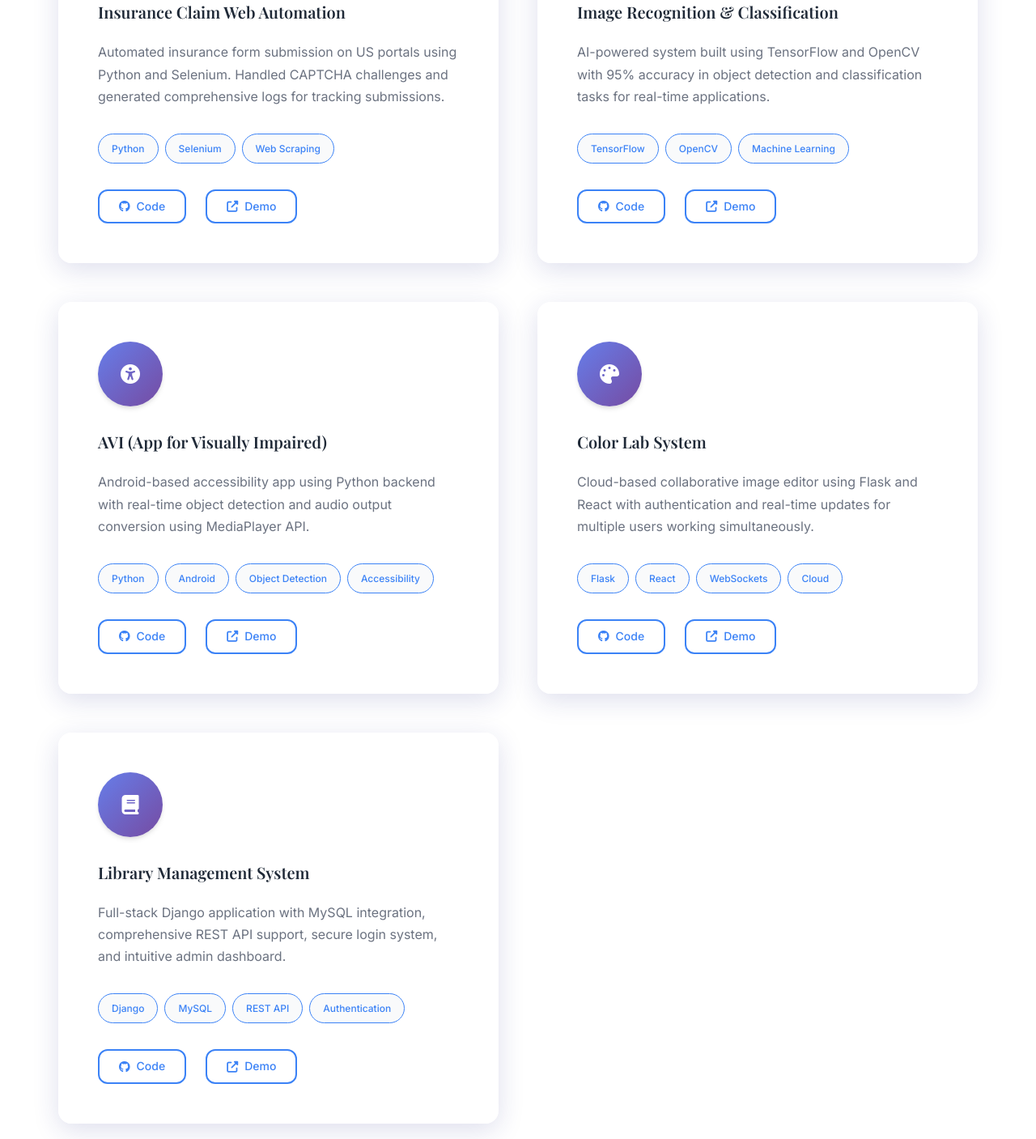
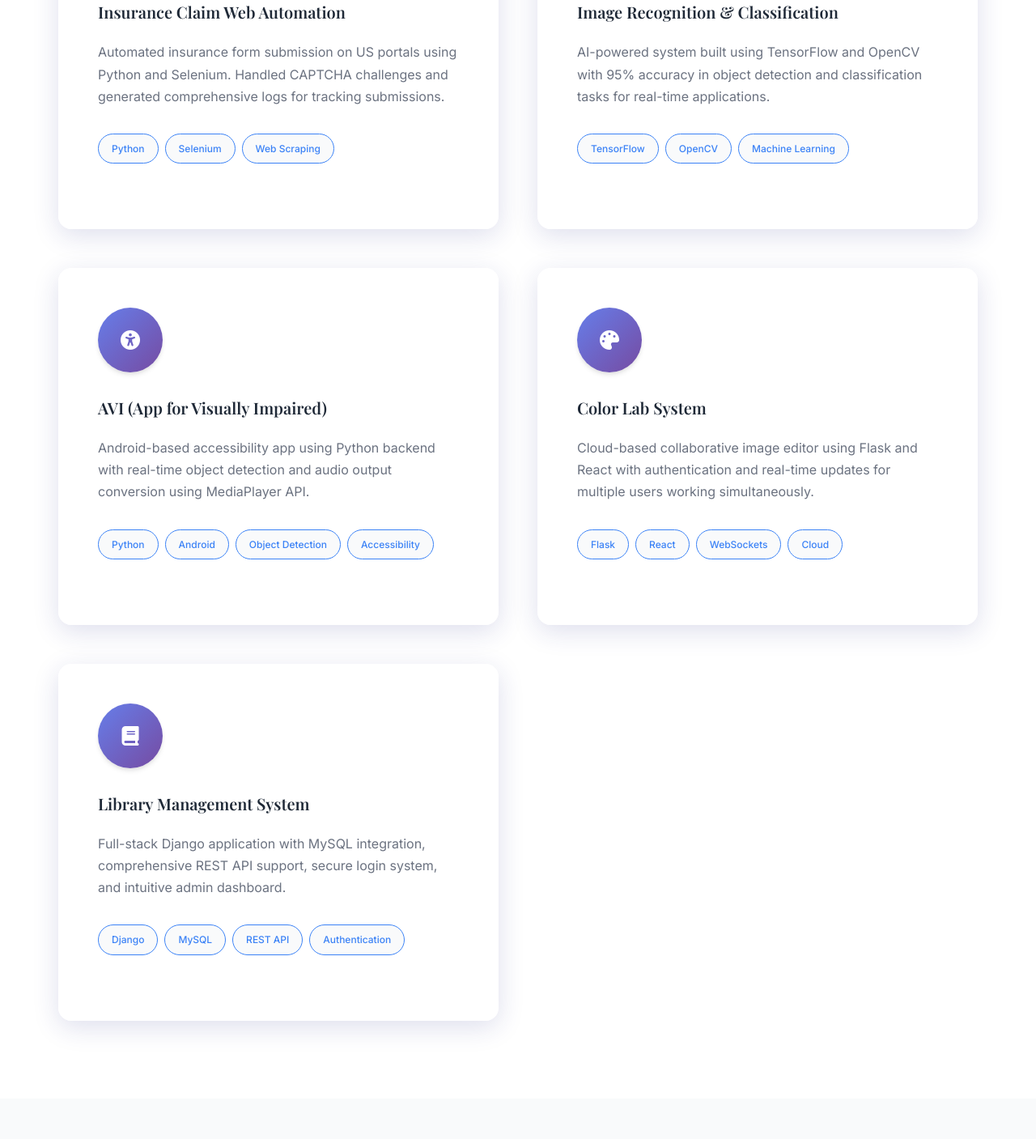
Before and after one commit to SREERAGEG/portfolio, a plain HTML site: page index.html in a window 1280 px wide. Shown: the part 4553-5960 px from the top of the page at 81% size. Drawn offline with nearby package versions, Linux system fonts and the light colour scheme.

```diff
--- a/index.html
+++ b/index.html
@@ -298,14 +298,14 @@
                             <span class="tech-tag">Selenium</span>
                             <span class="tech-tag">Web Scraping</span>
                         </div>
-                        <div class="project-links">
+                        <!-- <div class="project-links">
                             <a href="#" class="project-link">
                                 <i class="fab fa-github"></i> Code
                             </a>
                             <a href="#" class="project-link">
                                 <i class="fas fa-external-link-alt"></i> Demo
                             </a>
-                        </div>
+                        </div> -->
                     </div>
                 </div>
 
@@ -324,14 +324,14 @@
                             <span class="tech-tag">OpenCV</span>
                             <span class="tech-tag">Machine Learning</span>
                         </div>
-                        <div class="project-links">
+                        <!-- <div class="project-links">
                             <a href="#" class="project-link">
                                 <i class="fab fa-github"></i> Code
                             </a>
                             <a href="#" class="project-link">
                                 <i class="fas fa-external-link-alt"></i> Demo
                             </a>
-                        </div>
+                        </div> -->
                     </div>
                 </div>
 
@@ -351,14 +351,14 @@
                             <span class="tech-tag">Object Detection</span>
                             <span class="tech-tag">Accessibility</span>
                         </div>
-                        <div class="project-links">
+                        <!-- <div class="project-links">
                             <a href="#" class="project-link">
                                 <i class="fab fa-github"></i> Code
                             </a>
                             <a href="#" class="project-link">
                                 <i class="fas fa-external-link-alt"></i> Demo
                             </a>
-                        </div>
+                        </div> -->
                     </div>
                 </div>
 
@@ -378,14 +378,14 @@
                             <span class="tech-tag">WebSockets</span>
                             <span class="tech-tag">Cloud</span>
                         </div>
-                        <div class="project-links">
+                        <!-- <div class="project-links">
                             <a href="#" class="project-link">
                                 <i class="fab fa-github"></i> Code
                             </a>
                             <a href="#" class="project-link">
                                 <i class="fas fa-external-link-alt"></i> Demo
                             </a>
-                        </div>
+                        </div> -->
                     </div>
                 </div>
 
@@ -405,14 +405,14 @@
                             <span class="tech-tag">REST API</span>
                             <span class="tech-tag">Authentication</span>
                         </div>
-                        <div class="project-links">
+                        <!-- <div class="project-links">
                             <a href="#" class="project-link">
                                 <i class="fab fa-github"></i> Code
                             </a>
                             <a href="#" class="project-link">
                                 <i class="fas fa-external-link-alt"></i> Demo
                             </a>
-                        </div>
+                        </div> -->
                     </div>
                 </div>
             </div>
```
